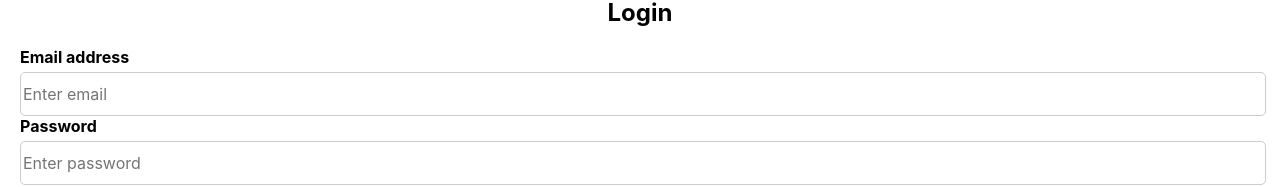
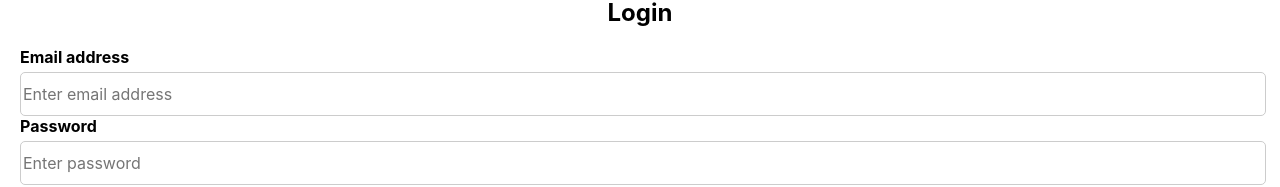
Before and after one commit to kardokiyani/holidaze-exam, a React (Create React App) app: page /signIn in a window 1280 px wide. Shown: the part 130-317 px from the top of the page. Built offline with nearby package versions, Linux system fonts and the light colour scheme.

Commit message:
Placeholders updated

```diff
--- a/src/components/signIn/index.jsx
+++ b/src/components/signIn/index.jsx
@@ -56,7 +56,7 @@ export function SignIn() {
           <Form.Control
             className="form-control"
             type="email"
-            placeholder="Enter email"
+            placeholder="Enter email address"
             value={email}
             onChange={(e) => setEmail(e.target.value)}
           />
--- a/src/components/signUp/index.jsx
+++ b/src/components/signUp/index.jsx
@@ -95,7 +95,7 @@ export function SignUp() {
           <Form.Control
             className="form-control"
             type="email"
-            placeholder="Enter email"
+            placeholder="Enter email address"
             name="email"
             value={formData.email}
             onChange={handleChange}
```
